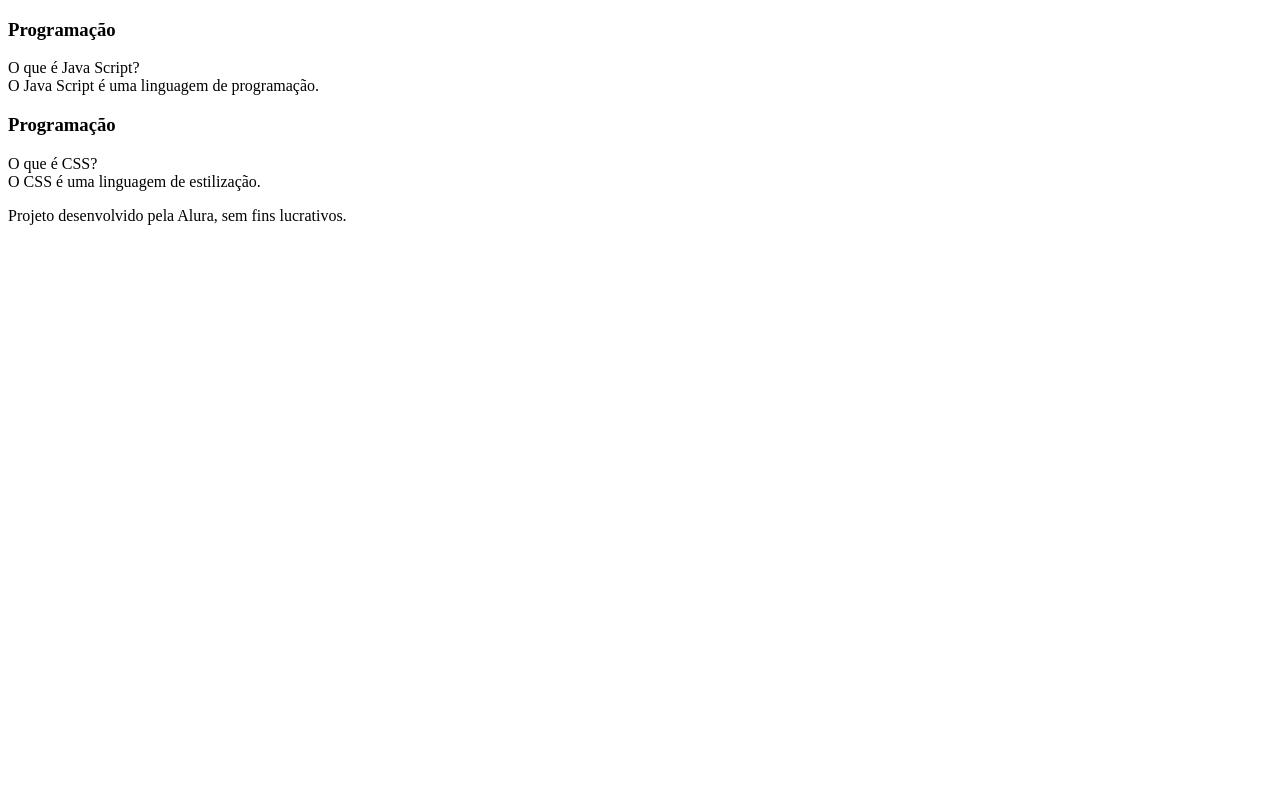
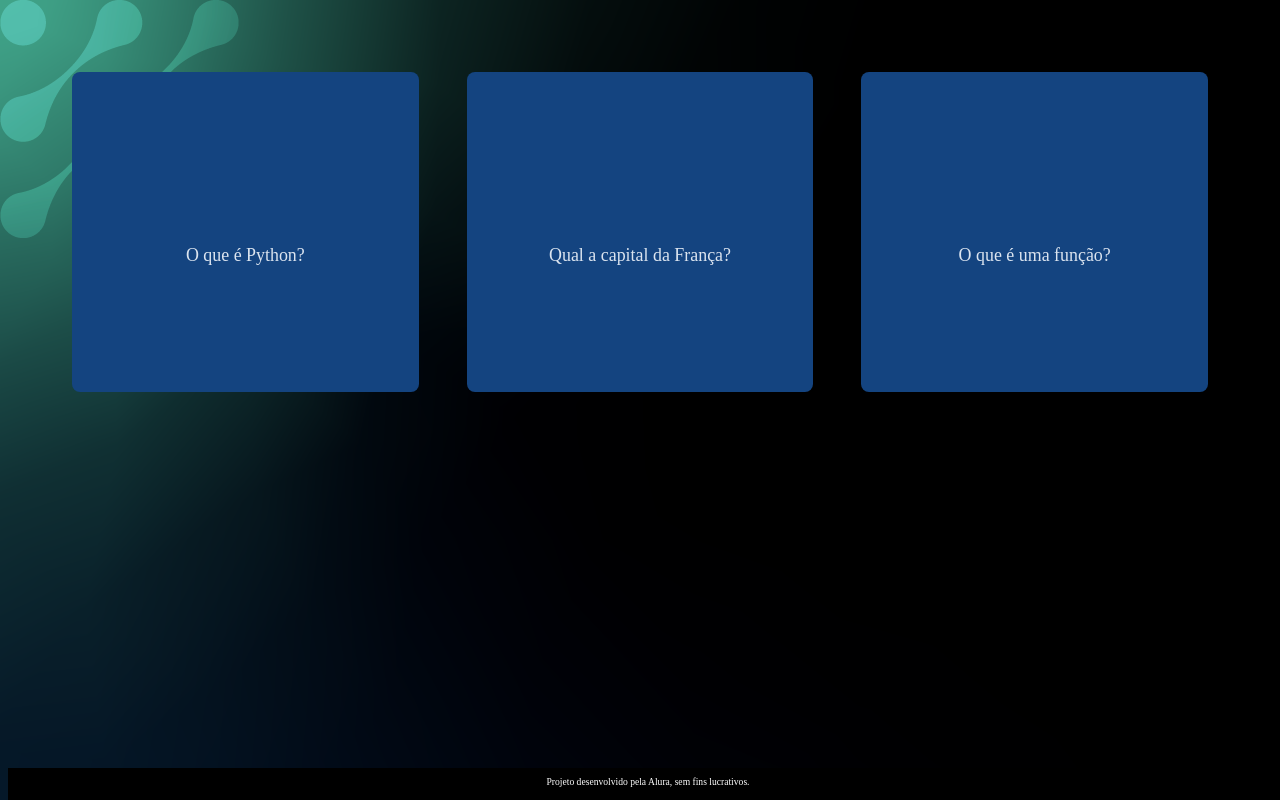
Before and after one commit to Betryz/FlashCard, a plain HTML site: page index.html in a window 1280 px wide. Drawn offline with Linux system fonts and the light colour scheme; a web font is replaced by a local one.

Commit message:
Terminado

```diff
--- /dev/null
+++ b/app.js
@@ -0,0 +1,27 @@
+function criaCartao(categoria, pergunta, resposta) {
+    let container = document.getElementById('container')
+    let cartao = document.createElement('article')
+    cartao.className = 'cartao'
+
+    cartao.innerHTML = `
+    <div class="cartao__conteudo">
+    <h3>${categoria}</h3>
+    <div class="cartao__conteudo__pergunta">
+            <p>${pergunta}</p>
+    </div>
+    <div class="cartao__conteudo__resposta">
+            <p>${resposta}</p>
+    </div>
+    </div>
+`
+let respostaEstaVisivel = false
+function viraCartao() {
+    respostaEstaVisivel = !respostaEstaVisivel
+    cartao.classList.toggle('active', respostaEstaVisivel)
+}
+cartao.addEventListener('click', viraCartao)
+
+
+    container.appendChild(cartao)
+
+}
--- /dev/null
+++ b/assets/style.css
@@ -0,0 +1,131 @@
+:root {
+    --text-color: #DBE4EF;
+    --card-front-color: #144480;
+    --card-back-color: #144480;
+    --border-color: #00F4BF;
+}
+
+body {
+    background: url('../img/bg-desktop.webp');
+    font-family: "Bai Jamjuree";
+}
+
+#container {
+    display: flex;
+    flex-wrap: wrap;
+    justify-content: space-between;
+    padding: 4rem;
+    gap: 3rem;
+}
+.cartao__conteudo__pergunta,
+.cartao__conteudo__resposta {
+    backface-visibility: hidden;
+}
+
+.cartao {
+    background-color: transparent;
+    height: 20rem;
+    perspective: 1000px;
+    flex-grow: 1;
+    flex-basis: calc(33% - 6rem);
+    cursor: pointer;
+}
+
+.cartao__conteudo {
+    position: relative;
+    width: 100%;
+    height: 100%;
+    transform-style: preserve-3d;
+    transition: transform 0.6s;
+    border-radius: 0.5rem;
+}
+
+.cartao.active .cartao__conteudo {
+    transform: rotateY(180deg);
+}
+
+/* Frente do cartão */
+.cartao__conteudo__pergunta {
+    display: flex;
+    flex-direction: column;
+    align-items: center;
+    justify-content: center;
+    background-color: var(--card-front-color);
+    color: var(--text-color);
+    border-radius: 0.5rem;
+    backface-visibility: hidden;
+    position: absolute;
+    width: 100%;
+    height: 100%;
+}
+
+.cartao__conteudo h3 {
+    color: var(--text-color);
+    border: 1px solid var(--text-color);
+    text-align: left;
+    padding: 0.5rem;
+    position: absolute;
+    margin: 0.6rem;
+    border-radius: 0.6rem;
+    font-size: 1vw;
+    backface-visibility: hidden;
+}
+
+
+.cartao__conteudo__pergunta p {
+    margin-top: 4rem;
+    font-size: 1.4vw;
+    text-align: center;
+}
+
+.cartao__conteudo__resposta {
+    display: flex;
+    align-items: center;
+    justify-content: center;
+    background-color: var(--card-back-color);
+    color: var(--text-color);
+    border: 2px solid var(--border-color);
+    border-radius: 0.5rem;
+    transform: rotateY(180deg);
+    backface-visibility: hidden;
+    position: absolute;
+    width: 100%;
+    height: 100%;
+    box-sizing: border-box;
+    font-size: 1.4vw;
+    text-align: center;
+    padding: 2rem;
+}
+
+footer {
+    background-color: black;
+    color: white;
+    bottom: 0;
+    position: fixed;
+    width: 100%;
+    height: 2rem;
+}
+
+footer p {
+    text-align: center;
+    font-size: 0.6rem;
+    margin-top: 0.5rem;
+}
+
+@media (max-width: 560px) {
+    body {
+        background: url('../img/bg-mobile.webp');
+    }
+
+    .cartao {
+        flex: 1 0 calc(100% - 1rem);
+    }
+
+    .cartao__conteudo h3 {
+        font-size: 3vw;
+    }
+
+    .cartao__conteudo p {
+        font-size: 3.8vw;
+    }
+}
--- a/index.html
+++ b/index.html
@@ -1,52 +1,37 @@
 <!DOCTYPE html>
 <html lang="en">
+
 <head>
     <meta charset="UTF-8">
     <meta name="viewport" content="width=device-width, initial-scale=1.0">
     <title>Flashcard</title>
+    <link rel="preconnect" href="https://fonts.googleapis.com">
+    <link rel="preconnect" href="https://fonts.gstatic.com" crossorigin>
+    <link
+        href="https://fonts.googleapis.com/css2?family=Bai+Jamjuree:ital,wght@0,200;0,300;0,400;0,500;0,600;0,700;1,200;1,300;1,400;1,500;1,600;1,700&family=Poppins:ital,wght@0,100;0,200;0,300;0,400;0,500;0,600;0,700;0,800;0,900;1,100;1,200;1,300;1,400;1,500;1,600;1,700;1,800;1,900&display=swap"
+        rel="stylesheet">
+    <link rel="stylesheet" href="assets/style.css">
 </head>
+
 <body>
     <main>
 
-        <section id= “container”>
-
-
-
-
-<article class="cartao">
+        <section id="container">
+          <!--  <article class="cartao">
                 <div class="cartao__conteudo">
                     <h3> Programação </h3>
                     <div class="cartao__conteudo__pergunta">
-                    O que é Java Script?
+                        <p> O que é Java Script? </p>
 
                     </div>
                     <div class="cartao__conteudo__resposta">
-                    O Java Script é uma linguagem de programação.
+                        <p>O Java Script é uma linguagem de programação.</p>
 
 
                     </div>
                 </div>
 
-     </article>
-
-
-
-
-<article class="cartao">
-    <div class="cartao__conteudo">
-            <h3> Programação </h3>
-                  <div class="cartao__conteudo__pergunta">
-                        O que é CSS?
-                    </div>
-                   <div class="cartao__conteudo__resposta">
-                        O CSS é uma linguagem de estilização.
-                     </div>
-                    </div>
-
-     </article>
-
-
-
+            </article> -->
         </section>
 
     </main>
@@ -58,7 +43,10 @@
 
 
 
+    <script src="app.js"></script>
 
+    <script src="perguntas.js"></script>
 
 </body>
+
 </html>
--- /dev/null
+++ b/perguntas.js
@@ -0,0 +1,17 @@
+criaCartao(
+    'Programação',
+    'O que é Python?',
+    'O Python é uma linguagem de programação'
+)
+
+criaCartao(
+    'Geografia',
+    'Qual a capital da França?',
+    'A capital da França é Paris'
+)
+
+criaCartao(
+    'Programação',
+    'O que é uma função?',
+    'Uma função é um bloco de código que executa alguma tarefa'
+)
```
Also changed, not shown: img/bg-desktop.webp (added), img/bg-mobile.webp (added), img/bg-tablet.webp (added), 2 other files. Lines whose indentation alone changed are shown as unchanged.
